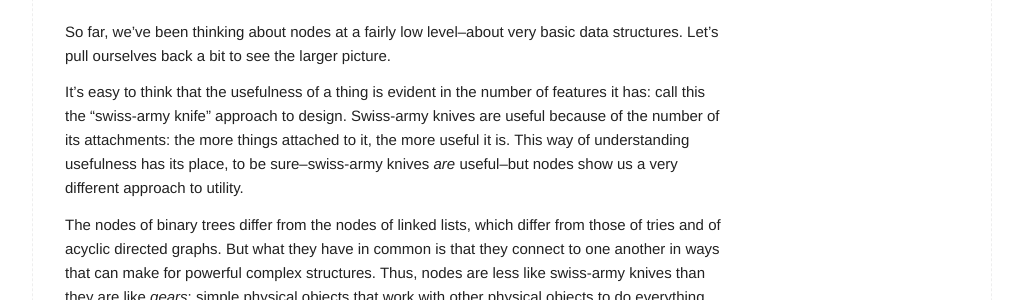
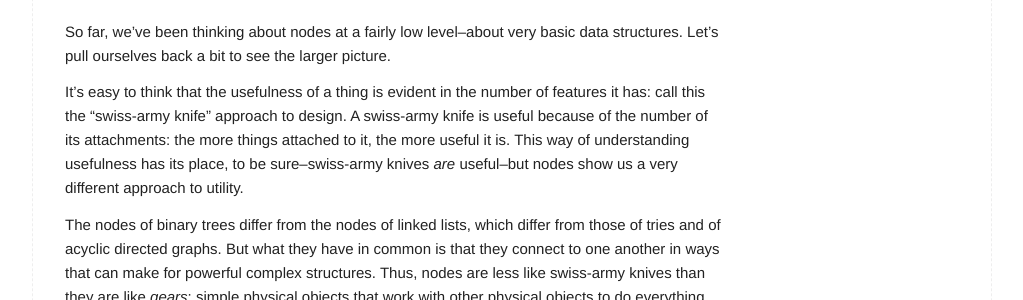
Before and after one commit to adamvinueza/adamvinueza.github.io, a Jekyll site: the page built from _posts/2019-05-02-my-god-full-of-nodes.md, in a window 1280 px wide and 900 px high, scrolled down 1050 px. Shown: the part 177-477 px from the top of the window, without its empty margins (128-1151 px from the left). Built offline with Jekyll 4.4.1, drawn with Linux system fonts in a browser that asks for light colours.

Commit message:
Fixed grammar

```diff
--- a/_posts/2019-05-02-my-god-full-of-nodes.md
+++ b/_posts/2019-05-02-my-god-full-of-nodes.md
@@ -54,8 +54,8 @@ So far, we've been thinking about nodes at a fairly low level--about very basic
 data structures. Let's pull ourselves back a bit to see the larger picture.
 
 It's easy to think that the usefulness of a thing is evident in the number of
-features it has: call this the "swiss-army knife" approach to design. Swiss-army
-knives are useful because of the number of its attachments: the more things
+features it has: call this the "swiss-army knife" approach to design. A swiss-army
+knife is useful because of the number of its attachments: the more things
 attached to it, the more useful it is. This way of understanding usefulness has
 its place, to be sure--swiss-army knives _are_ useful--but nodes show us a very
 different approach to utility.
```
